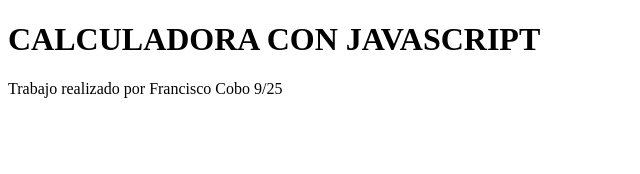
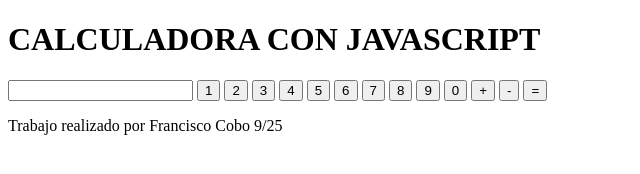
Before and after one commit to Paco16889/CalculadoraJS, a plain HTML site: page public/index.html in a window 1280 px wide. Shown: the whole page, without its empty margins (0-640 px from the left). Drawn offline with Linux system fonts and the light colour scheme.

Commit message:
html terminado

```diff
--- a/public/index.html
+++ b/public/index.html
@@ -4,6 +4,8 @@
     <meta charset="UTF-8">
     <meta name="viewport" content="width=device-width, initial-scale=1.0">
     <title>Calculadora</title>
+    <link rel="stylesheet" href="styles/styles.css">
+    <script src="public/jsFront/imprimirResultado.js" defer></script>
 </head>
 <body>
     <header>
@@ -12,7 +14,48 @@
         </h1>
     </header>
     <main>
-
+        <section>
+            <input type="number" id="pantalla">
+            <button value="1">
+                1
+            </button>
+            <button value="2">
+                2
+            </button>
+            <button value="3">
+                3
+            </button>
+            <button value="4">
+                4
+            </button>
+            <button value="5">
+                5
+            </button>
+            <button value="6">
+                6
+            </button>
+            <button value="7">
+                7
+            </button>
+            <button value="8">
+                8
+            </button>
+            <button value="9">
+                9
+            </button>
+            <button value="0">
+                0
+            </button>
+            <button value="suma">
+                +
+            </button>
+            <button value="resta">
+                -
+            </button>
+            <button value="resultado">
+                =
+            </button>
+        </section>
     </main>
     <footer>
         <p>Trabajo realizado por Francisco Cobo 9/25</p>
```
